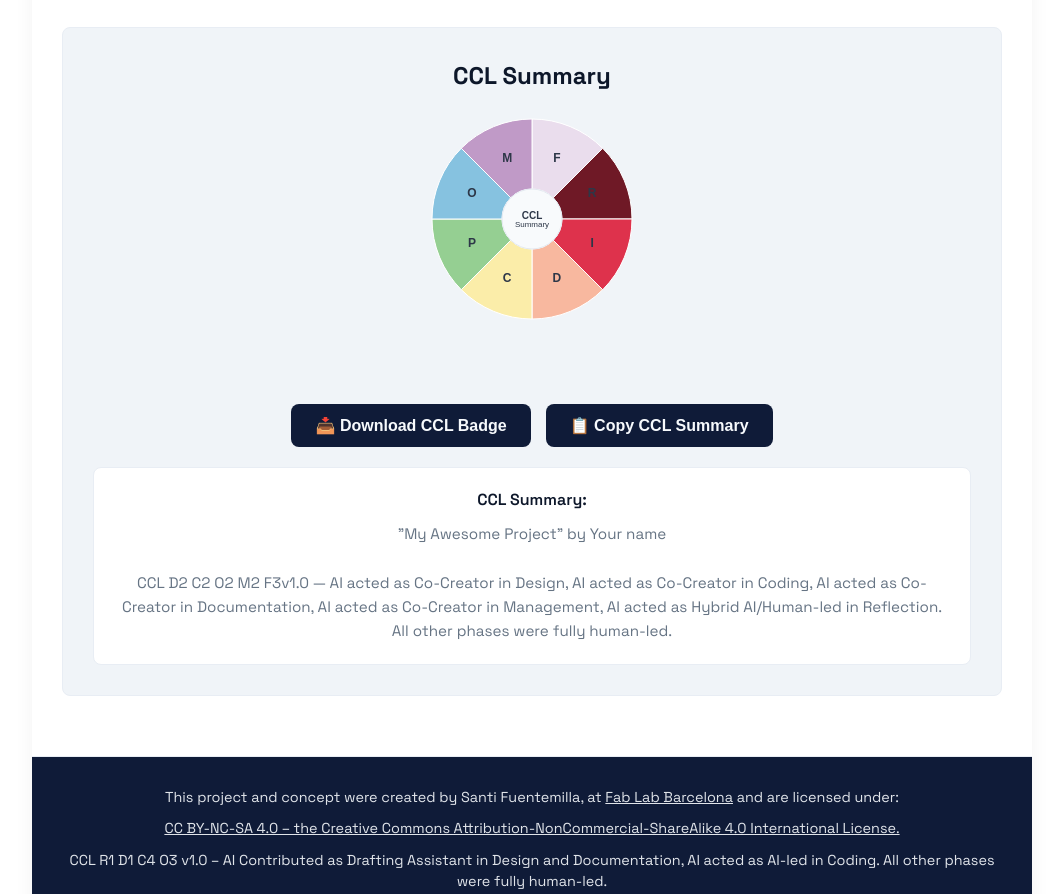
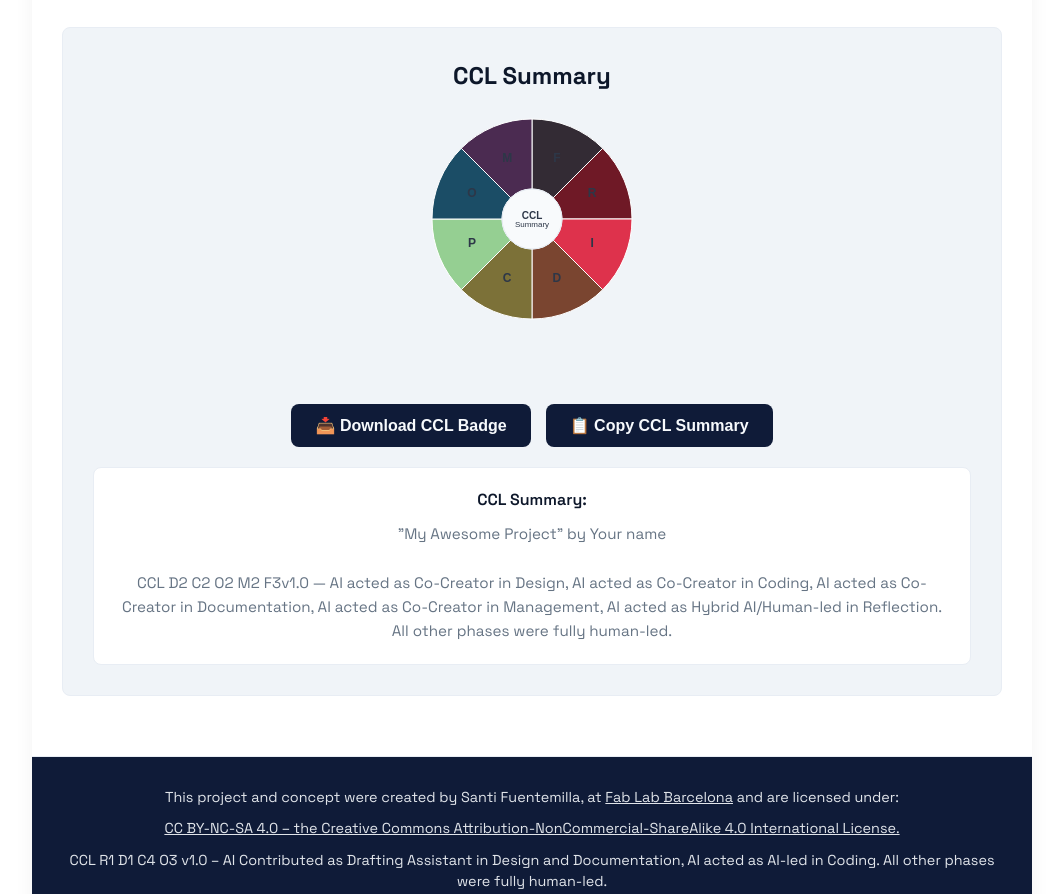
Before and after one commit to santifu/ccl, a plain HTML site: page generator.html in a window 1280 px wide. Shown: the part 1559-2453 px from the top of the page, without its empty margins (108-1171 px from the left). Drawn offline with Linux system fonts and the light colour scheme.

Commit message:
update js

```diff
--- a/script.js
+++ b/script.js
@@ -88,15 +88,30 @@ const levelDescriptions = {
 };
 
 // Función para ajustar la intensidad del color
+// Ahora, cuanto mayor sea el nivel de IA (más alto el 'level'), más intenso/oscuro será el color.
 function adjustColor(color, level) {
     let r = parseInt(color.substring(1, 3), 16);
     let g = parseInt(color.substring(3, 5), 16);
     let b = parseInt(color.substring(5, 7), 16);
 
-    const factor = 0.2 * level;
-    r = Math.min(255, r + (255 - r) * factor);
-    g = Math.min(255, g + (255 - g) * factor);
-    b = Math.min(255, b + (255 - b) * factor);
+    // El factor ahora hace que el color se acerque a 0 (negro) a medida que el nivel aumenta.
+    // Para que el nivel 0 sea el color base, y el nivel 4 sea el más oscuro.
+    // Multiplicamos por un factor que reduce la intensidad RGB a medida que 'level' aumenta.
+    const reductionFactor = level / 4; // 0 para nivel 0, 1 para nivel 4
+
+    // Aquí puedes experimentar con diferentes fórmulas para la intensidad.
+    // Esta opción reduce los componentes RGB, haciendo el color más oscuro.
+    // Otra opción podría ser aumentar la saturación, pero eso es más complejo con RGB.
+    r = Math.max(0, r - (r * reductionFactor)); // Reduce R hacia 0
+    g = Math.max(0, g - (g * reductionFactor)); // Reduce G hacia 0
+    b = Math.max(0, b - (b * reductionFactor)); // Reduce B hacia 0
+
+    // O una alternativa para oscurecer:
+    // const darkenAmount = level * 30; // Ajusta este valor para controlar cuánto se oscurece
+    // r = Math.max(0, r - darkenAmount);
+    // g = Math.max(0, g - darkenAmount);
+    // b = Math.max(0, b - darkenAmount);
+
 
     const adjustedColor = `#${Math.round(r).toString(16).padStart(2, '0')}${Math.round(g).toString(16).padStart(2, '0')}${Math.round(b).toString(16).padStart(2, '0')}`;
 
@@ -187,8 +202,6 @@ function drawChart() {
     ctx.font = '8px sans-serif';
     ctx.fillText('Summary', centerX, centerY + 6);
 }
-
-
 
 // Colores de los sliders
 const sliderColors = {
```
Also changed, not shown: index.html (+0 -1 lines).
